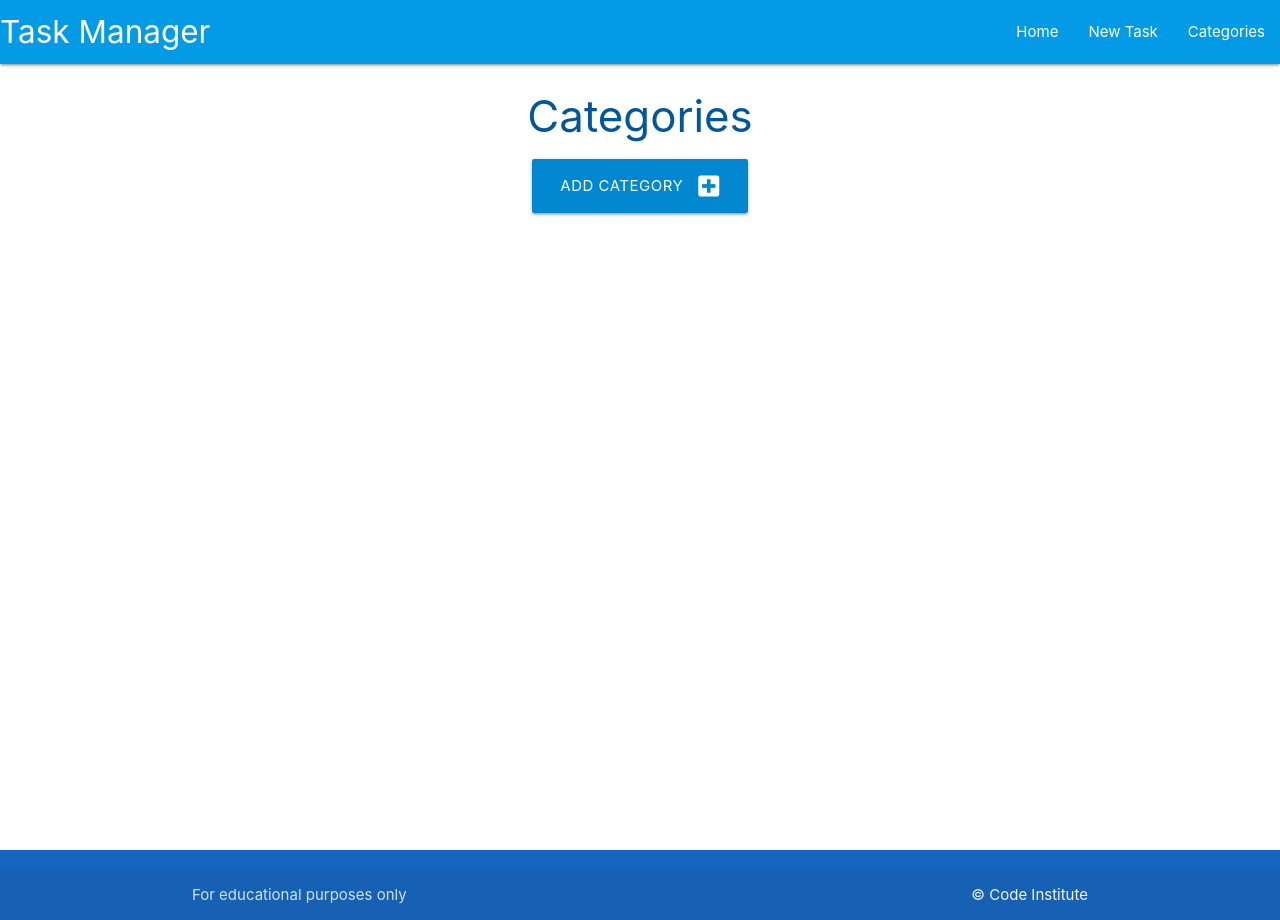
After one commit to dhrutibhudia97/flaskSQL-taskmanager-walkthruproj, a Flask app: page /categories in a window 1280 px wide. The commit adds this page. Run offline with Flask 2, Linux system fonts and the light colour scheme.

Commit message:
adding categories

```diff
--- a/taskmanager/routes.py
+++ b/taskmanager/routes.py
@@ -1,4 +1,4 @@
-from flask import render_template
+from flask import render_template, request, redirect, url_for
 from taskmanager import app, db
 from taskmanager .models import Category, Task
 
@@ -6,3 +6,22 @@ from taskmanager .models import Category, Task
 @app.route("/")
 def home():
     return render_template("tasks.html")
+
+
+@app.route("/categories")
+def categories():
+    return render_template("categories.html")
+
+
+# when user clicks "add category" button, this will use the
+# GET method to render_"add_category"_template.
+@app.route("/add_category", methods=["GET", "POST"])
+def add_category():
+    # once they submit the form if will call the same function but check
+    # if request being made is a "POST" method, which posts data 2 database.
+    if request.method == "POST":
+        category = Category(category_name=request.form.get("category_name"))
+        db.session.add(category)
+        db.session.commit()
+        return redirect(url_for("categories"))
+    return render_template("add_category.html")
--- a/taskmanager/templates/base.html
+++ b/taskmanager/templates/base.html
@@ -22,7 +22,7 @@
                 <ul class="right hide-on-med-and-down">
                     <li><a href="{{ url_for('home') }}">Home</a></li>
                     <li><a href="">New Task</a></li>
-                    <li><a href="">Categories</a></li>
+                    <li><a href="{{ url_for('categories') }}">Categories</a></li>
                 </ul>
             </div>
         </nav>
@@ -31,7 +31,7 @@
         <ul class="sidenav" id="mobile-demo">
             <li><a href="{{ url_for('home') }}">Home</a></li>
             <li><a href="">New Task</a></li>
-            <li><a href="">Categories</a></li>
+            <li><a href="{{ url_for('categories') }}">Categories</a></li>
         </ul>
     </header>
 
@@ -44,7 +44,7 @@
         <div class="footer-copyright">
           <div class="container">
               For educational purposes only
-              <a class="grey-text text-lighten-4 right" href="https://codeinstitute.net/" target="_blank">%copy; Code Institute</a>
+              <a class="grey-text text-lighten-4 right" href="https://codeinstitute.net/" target="_blank">© Code Institute</a>
           </div>
         </div>
       </footer>
--- /dev/null
+++ b/taskmanager/templates/categories.html
@@ -0,0 +1,14 @@
+{% extends "base.html" %}
+{% block content %}
+
+<h3 class="light-blue-text text-darken-4 center-align">Categories</h3>
+
+<div class="row">
+    <div class="col s12 center-align">
+        <a href="{{ url_for('add_category') }}" class="btn-large light-blue darken-2">
+            Add Category <i class="fas fa-plus-square right"></i>
+        </a>
+    </div>
+</div>
+
+{% endblock %}
```
Also changed, not shown: taskmanager/templates/add_category.html (added, +27 -0 lines).
